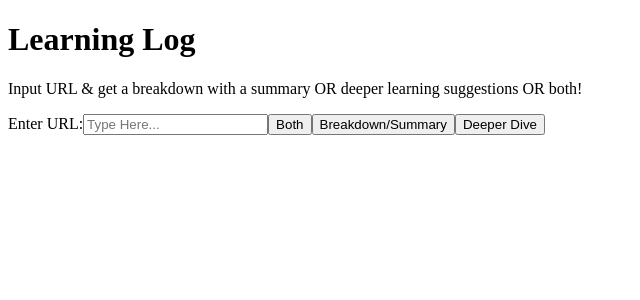
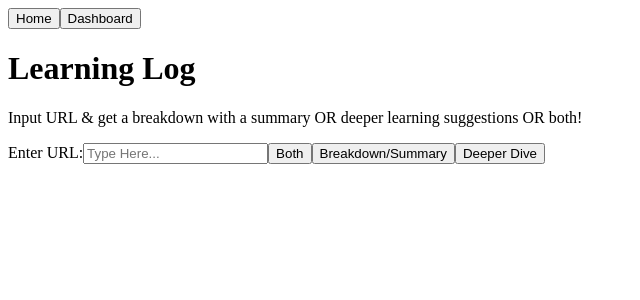
Before and after one commit to MaiaKBard/learning-log, a React (Vite) app: page / in a window 1280 px wide. Shown: the top 300 px of the page, without its empty margins (0-640 px from the left). Built offline with nearby package versions, Linux system fonts and the light colour scheme.

Commit message:
Add skeleton of Dashboard component, add NavBar component, add conditional rendering of Home and Dashbaord component pages

```diff
--- a/client/App.tsx
+++ b/client/App.tsx
@@ -1,11 +1,16 @@
 import React from 'react'
+import { useState } from 'react'
 import './App.css'
 import Home from './components/Home.tsx'
+import Dashboard from './components/Dashboard.tsx'
+import NavBar from './components/NavBar.tsx'
 function App() {
+  const [ page, setPage ] = useState('home')
 
   return (
     <>
-      <Home />
+      <NavBar setPage={setPage}/>
+      {page === 'home' ?    <Home /> : <Dashboard />}
     </>
   )
 }
--- a/client/components/Dashboard.tsx
+++ b/client/components/Dashboard.tsx
@@ -0,0 +1,13 @@
+import React from 'react'
+import { useState } from 'react'
+
+const Dashboard = () => {
+
+  return (
+    <>
+      <h1>Learning Dashboard</h1>
+    </>
+  )
+}
+
+export default Dashboard
--- /dev/null
+++ b/client/components/NavBar.tsx
@@ -0,0 +1,12 @@
+import React from 'react'
+
+const NavBar = ({ setPage }) => {
+  return (
+    <>
+      <button onClick={() => {setPage('home')}}>Home</button>
+      <button onClick={() => {setPage('dashboard')}}>Dashboard</button>
+    </>
+  )
+}
+
+export default NavBar
```
